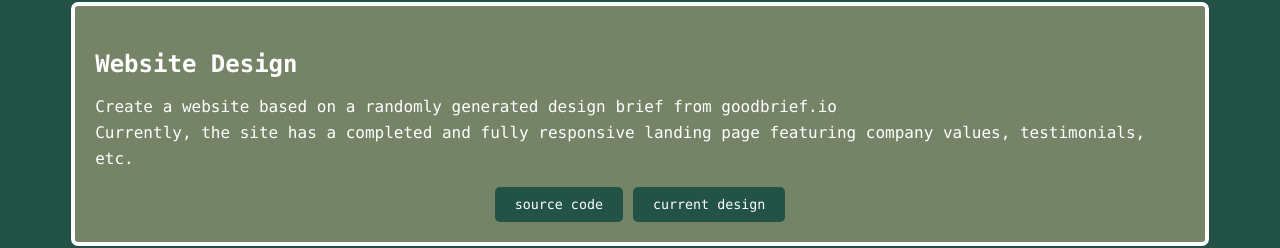
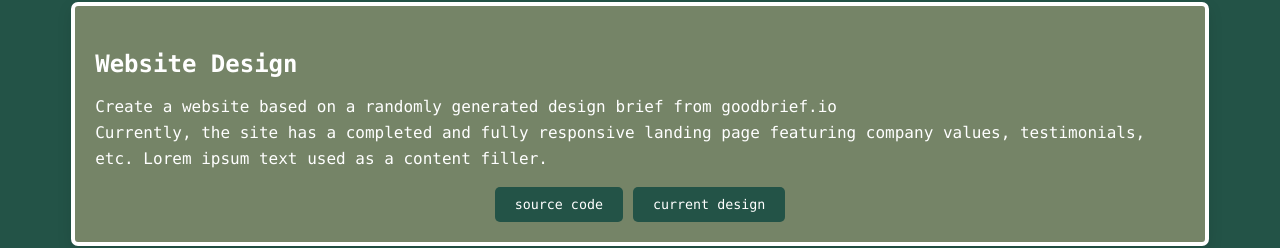
Before and after one commit to justinnebaltazar/portfolio, a plain HTML site: page links/projects/projects.html in a window 1280 px wide. Shown: the part 99-347 px from the top of the page. Drawn offline with Linux system fonts and the light colour scheme.

Commit message:
Edit current project paragraph

```diff
--- a/links/projects/projects.html
+++ b/links/projects/projects.html
@@ -15,7 +15,7 @@
                 <div class="project-text">
                     <h3 class="project-title">Website Design</h3>
                     <p class="desc">Create a website based on a randomly generated design brief from <a href="https://goodbrief.io" target="_blank" rel="noopener noreferrer" id="goodbrief">goodbrief.io</a><br>
-                    Currently, the site has a completed and fully responsive landing page featuring company values, testimonials, etc. </p>
+                    Currently, the site has a completed and fully responsive landing page featuring company values, testimonials, etc. Lorem ipsum text used as a content filler. </p>
                     <div class="project-buttons">
                         <button type="button" class="github-btn"><a href="https://github.com/justinnebaltazar/obelisk_goodbrief" target="_blank" rel="noopener noreferrer">source code</a></button>
                         <button type="button" class="page-btn"><a href="https://justinnebaltazar.github.io/obelisk_goodbrief/" target="_blank" rel="noopener noreferrer">current design</a></button>
```
